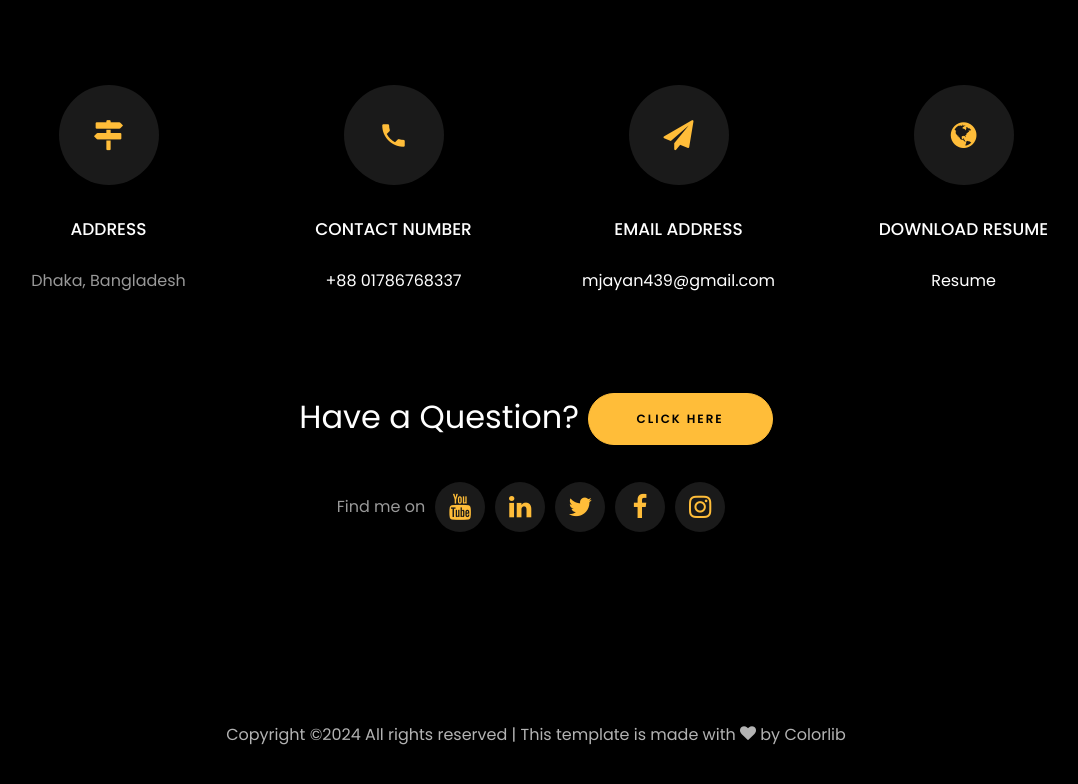
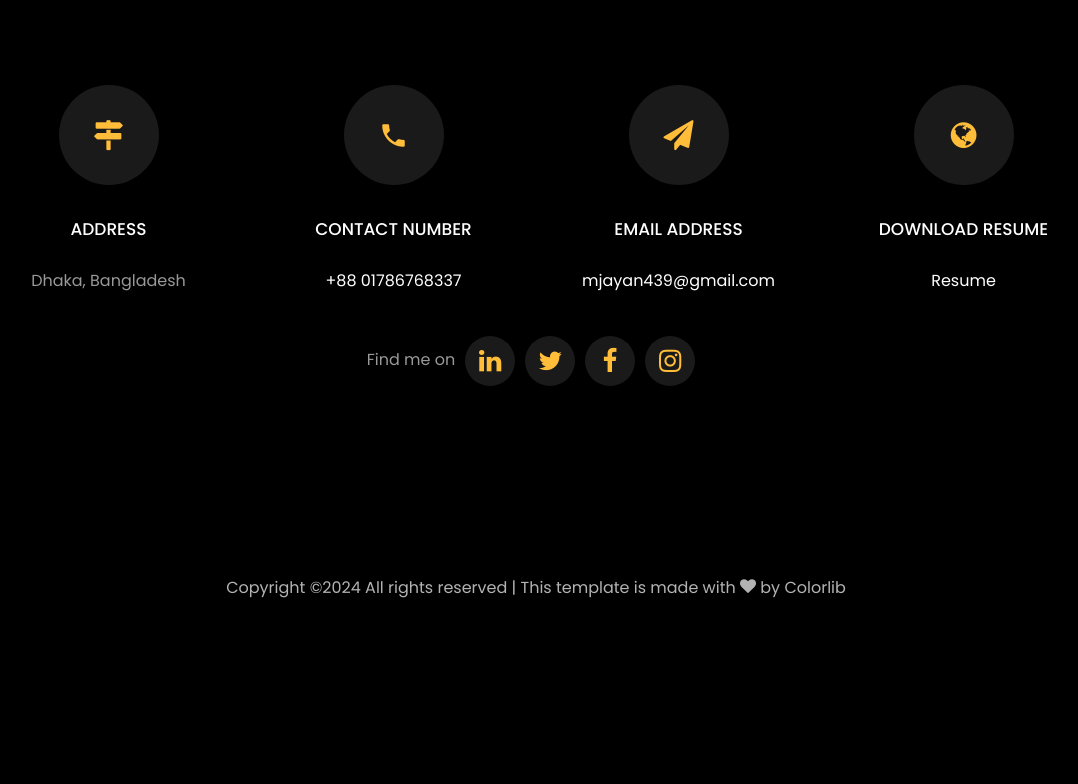
Before and after one commit to Muntasir-Ayan/mjayan.github.io, a plain HTML site: page index.html in a window 1280 px wide. Shown: the part 4340-5124 px from the top of the page, without its empty margins (104-1182 px from the left). After the commit the page ends 5071 px from the top, so only its background shows below. Drawn offline with Linux system fonts and the light colour scheme; files whose address does not match are found by name.

Commit message:
link updated

```diff
--- a/index.html
+++ b/index.html
@@ -588,21 +588,21 @@
           </div>
 
 		  <div class="container">
-			<br>
-			<br>
-			<div class="row justify-content-center">
+			<!-- <br>
+			<br> -->
+			<!-- <div class="row justify-content-center">
 				<div class="col-md-7 ftco-animate text-center">
 					<h2>Have a<span> Question?  </span> <a href="https://forms.gle/uLaTShUKXraAvHJ77" class="btn btn-primary py-3 px-5">Click Here</a> </h2>
 				</div>
-			</div>
-				<br>
+			</div> -->
+				<!-- <br> -->
 					<ul class="ftco-footer-social list-unstyled d-flex justify-content-center align-items-center mb-0">
 					  <li class="ftco-animate normal-txt">Find me on  </li>
-					  <li class="ftco-animate"><a href="https://www.youtube.com/@RishabhMishraOfficial"><span class="icon-youtube"></span></a></li>
-					  <li class="ftco-animate"><a href="https://www.linkedin.com/in/rishabhnmishra/"><span class="icon-linkedin"></span></a></li>
-					  <li class="ftco-animate"><a href="https://twitter.com/rishabhnmishra"><span class="icon-twitter"></span></a></li>
-					  <li class="ftco-animate"><a href="https://twitter.com/rishabhnmishra"><span class="icon-facebook"></span></a></li>
-				      <li class="ftco-animate"><a href="https://www.instagram.com/rishabhnmishra/"><span class="icon-instagram"></span></a></li>
+					  <!-- <li class="ftco-animate"><a href="https://www.youtube.com/@RishabhMishraOfficial"><span class="icon-youtube"></span></a></li> -->
+					  <li class="ftco-animate"><a href="https://www.linkedin.com/in/muntasir-ayan/"><span class="icon-linkedin"></span></a></li>
+					  <li class="ftco-animate"><a href="#"><span class="icon-twitter"></span></a></li>
+					  <li class="ftco-animate"><a href="https://www.facebook.com/profile.php?id=100009253955862"><span class="icon-facebook"></span></a></li>
+				      <li class="ftco-animate"><a href="https://www.instagram.com/ayan_muntasir/"><span class="icon-instagram"></span></a></li>
 					</ul>
 				<br>
 		   </div>
```
